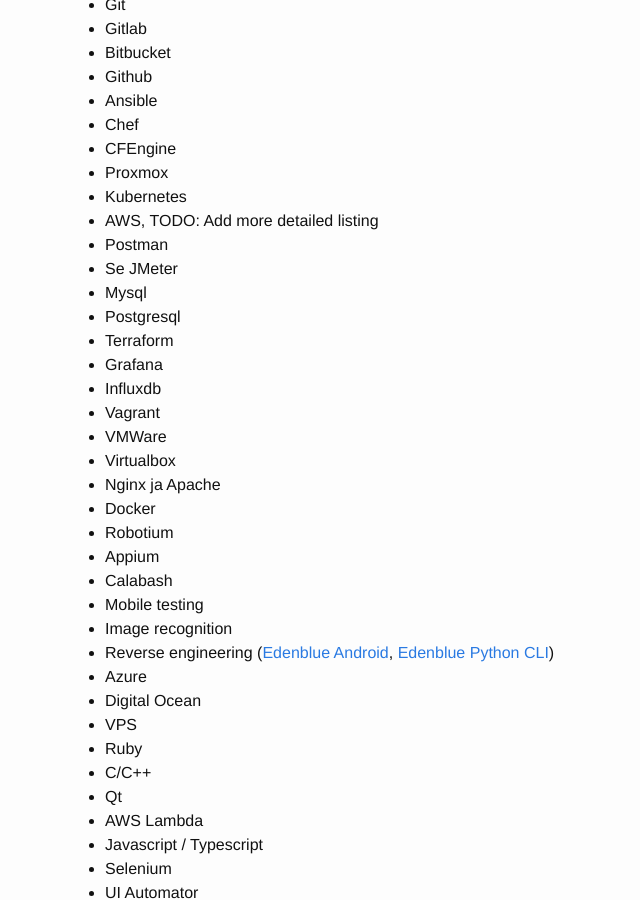
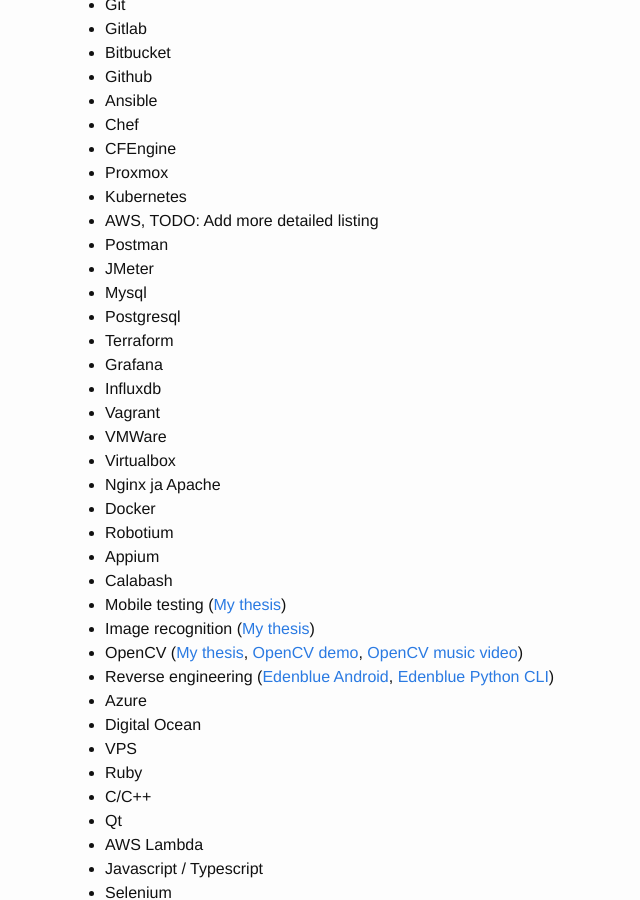
Before and after one commit to spedepekka/spedepekka.github.io, a Jekyll site: the page built from index.md, in a window 1280 px wide and 900 px high, scrolled down 1533 px. Shown: the whole window, without its empty margins (195-835 px from the left). Built offline with Jekyll 4.4.1, drawn with Linux system fonts in a browser that asks for light colours.

Commit message:
Update skills

```diff
--- a/index.md
+++ b/index.md
@@ -52,7 +52,7 @@
 * Kubernetes
 * AWS, TODO: Add more detailed listing
 * Postman
-* Se JMeter
+* JMeter
 * Mysql
 * Postgresql
 * Terraform
@@ -66,8 +66,9 @@
 * Robotium
 * Appium
 * Calabash
-* Mobile testing
-* Image recognition
+* Mobile testing ([My thesis](https://urn.fi/URN:NBN:fi:oulu-201802131231))
+* Image recognition ([My thesis](https://urn.fi/URN:NBN:fi:oulu-201802131231))
+* OpenCV ([My thesis](https://urn.fi/URN:NBN:fi:oulu-201802131231), [OpenCV demo](https://youtu.be/-eRDUUFssJ0), [OpenCV music video](https://youtu.be/LzUEWeH0Zsc))
 * Reverse engineering ([Edenblue Android](https://github.com/spedepekka/edenblue-android), [Edenblue Python CLI](https://github.com/spedepekka/edenblue-python))
 * Azure
 * Digital Ocean
```
